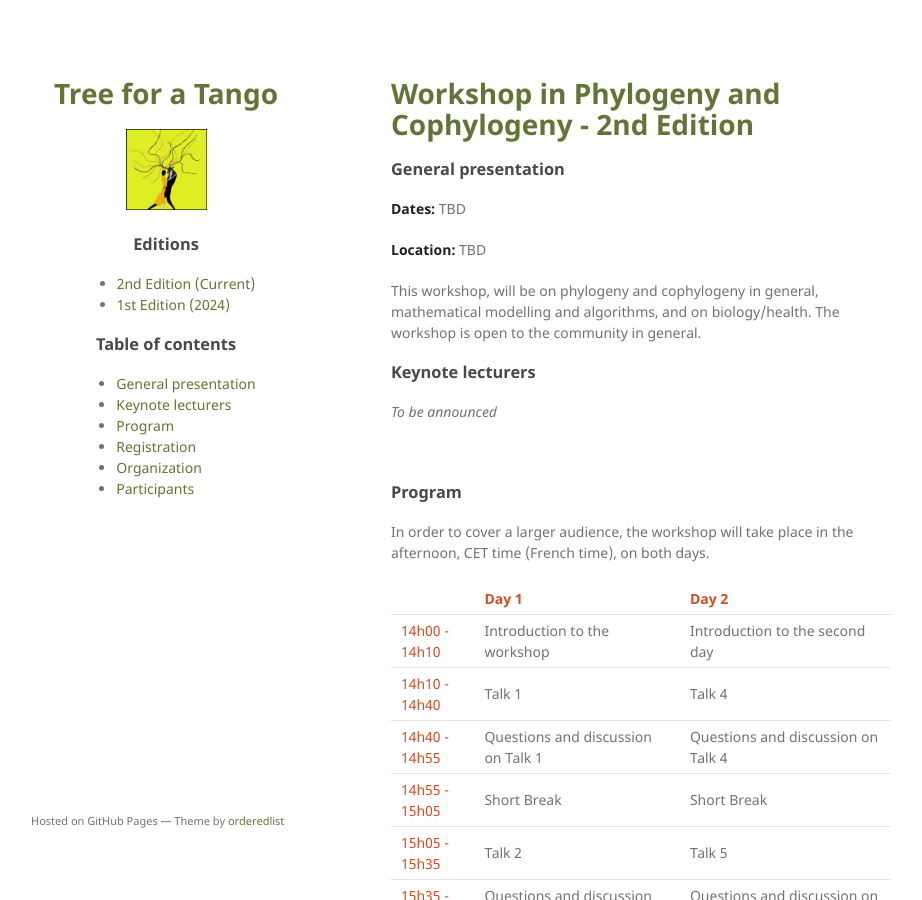
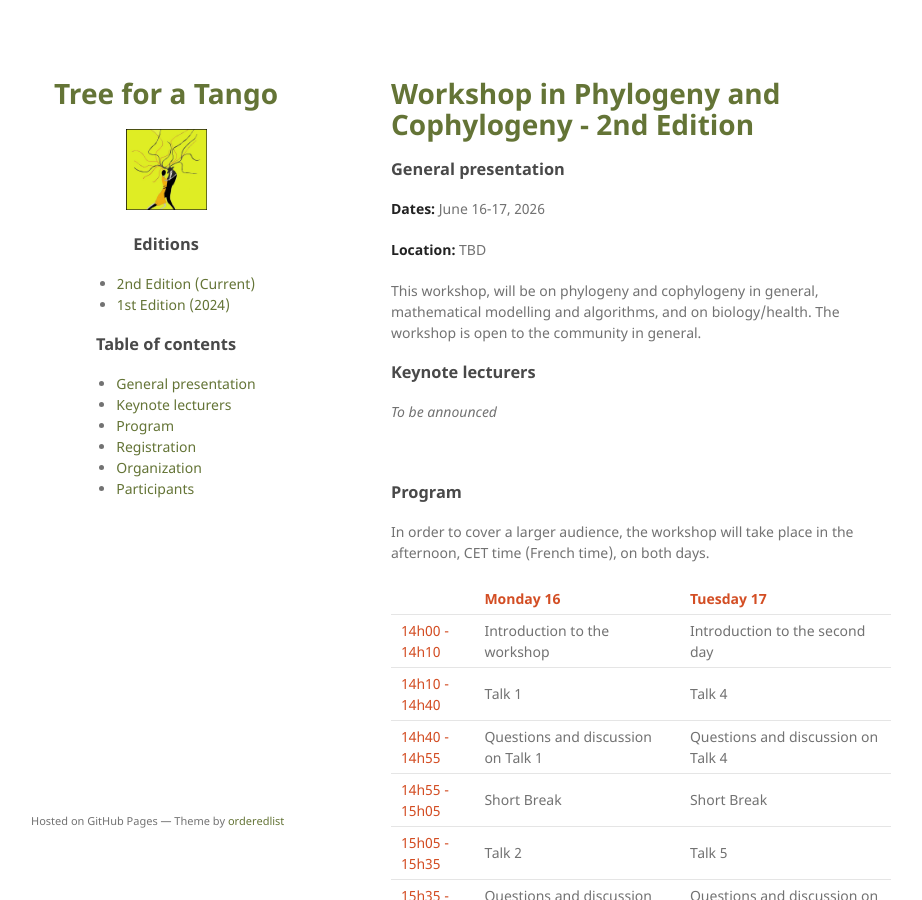
Before and after one commit to bioinf-isel/bioinf-isel.github.io, a Jekyll site: the page built from tree-for-a-tango/index.md, in a window 1280 px wide and 900 px high. Shown: the whole window, without its empty margins (179-1101 px from the left). Built offline with Jekyll 4.4.1, drawn with Linux system fonts in a browser that asks for light colours; the repository's description, which GitHub fills in, is left out.

Commit message:
Update 2nd edition dates.

```diff
--- a/tree-for-a-tango/index.md
+++ b/tree-for-a-tango/index.md
@@ -6,7 +6,7 @@ edition: "2nd Edition"
 
 ### General presentation
 
-<strong>Dates:</strong> TBD
+<strong>Dates:</strong> June 16-17, 2026
 
 <strong>Location:</strong> TBD
 
@@ -33,7 +33,7 @@ This workshop, will be on phylogeny and cophylogeny in general, mathematical mod
 
 In order to cover a larger audience, the workshop will take place in the afternoon, CET time (French time), on both days.
 
-|              | <span style="color:#D34E24"> Day 1</span>          | <span style="color:#D34E24">Day 2</span> |
+|              | <span style="color:#D34E24"> Monday 16</span>          | <span style="color:#D34E24">Tuesday 17</span> |
 |:-------------|:------------------|:----------|
 |  <span style="color:#D34E24">14h00 \- 14h10</span>| Introduction to the workshop | Introduction to the second day  |
 | <span style="color:#D34E24">14h10 \- 14h40</span> | Talk 1  | Talk 4 |
```
